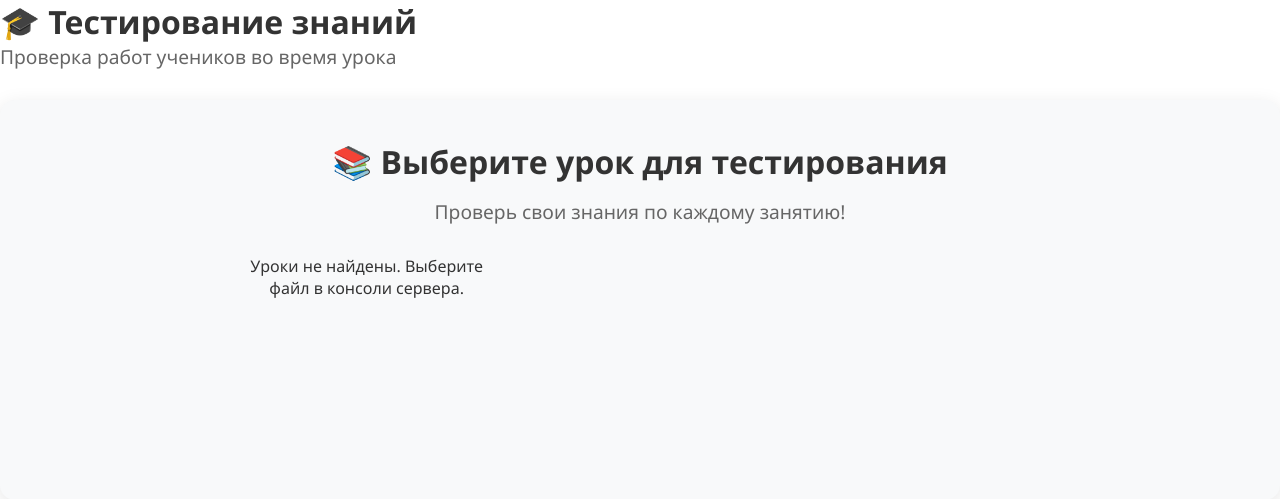
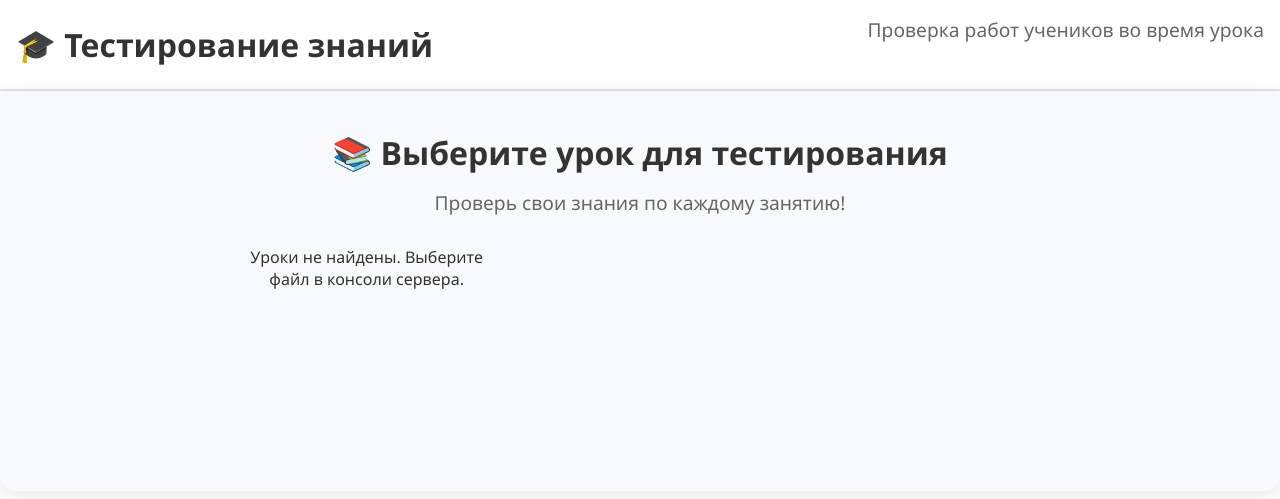
Before and after one commit to Azazlov/quiz, a Flask app: page / in a window 1280 px wide. Shown: the top 499 px of the page. Run offline with Flask 3, Linux system fonts and the light colour scheme; data that the repository does not hold is empty.

Commit message:
Небольшие косметические изменения, порт теперь 80

```diff
--- a/app.py
+++ b/app.py
@@ -1289,9 +1289,9 @@ if __name__ == '__main__':
     print(f"{Fore.CYAN}📚 Доступные уроки:")
     for lesson in LESSONS:
         print(f"   {lesson['id']}. {lesson['name']}")
-    print(f"\n{Fore.YELLOW}📡 Сервер запущен: {Fore.WHITE + Style.BRIGHT}http://localhost:8000")
-    print(f"{Fore.YELLOW}📊 Дашборд: {Fore.WHITE + Style.BRIGHT}http://localhost:8000/dashboard")
-    print(f"{Fore.YELLOW}📈 API статистики: {Fore.WHITE + Style.BRIGHT}http://localhost:8000/api/dashboard/stats")
+    print(f"\n{Fore.YELLOW}📡 Сервер запущен: {Fore.WHITE + Style.BRIGHT}http://localhost:80")
+    print(f"{Fore.YELLOW}📊 Дашборд: {Fore.WHITE + Style.BRIGHT}http://localhost:80/dashboard")
+    print(f"{Fore.YELLOW}📈 API статистики: {Fore.WHITE + Style.BRIGHT}http://localhost:80/api/dashboard/stats")
     print(f"\n{Fore.GREEN + Style.BRIGHT}{'─'*80}\n")
 
-    app.run(debug=True, host='0.0.0.0', port=8000)
+    app.run(debug=True, host='0.0.0.0', port=80)
--- a/static/css/dashboard.css
+++ b/static/css/dashboard.css
@@ -103,7 +103,7 @@
 
 body {
     font-family: 'Segoe UI', Tahoma, Geneva, Verdana, sans-serif;
-    background: linear-gradient(135deg, var(--bg-primary) 0%, var(--bg-secondary) 100%);
+    background: black;
     color: var(--text-primary);
     min-height: 100vh;
     transition: background 0.3s ease, color 0.3s ease;
--- a/static/css/style.css
+++ b/static/css/style.css
@@ -210,8 +210,7 @@ body {
     display: flex;
     justify-content: space-between;
     align-items: center;
-    margin-bottom: 30px;
-    padding-bottom: 20px;
+    padding: 1rem;
     border-bottom: 2px solid var(--border-color);
 }
 
--- a/templates/index.html
+++ b/templates/index.html
@@ -8,7 +8,7 @@
 </head>
 <body>
     <div class="container">
-        <header>
+        <header class="quiz-header">
             <h1>🎓 Тестирование знаний</h1>
             <p class="subtitle">Проверка работ учеников во время урока</p>
         </header>
```
Also changed, not shown: static/js/dashboard.js (+3 -5 lines), tests/run_marco.json (+1 -1 lines).
